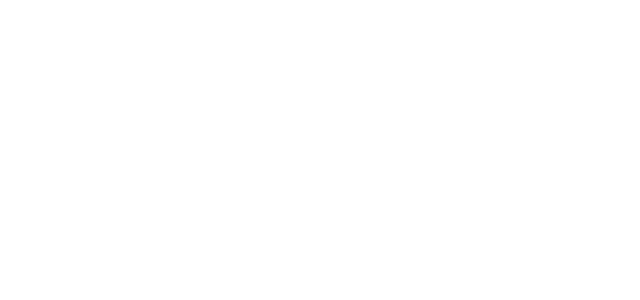
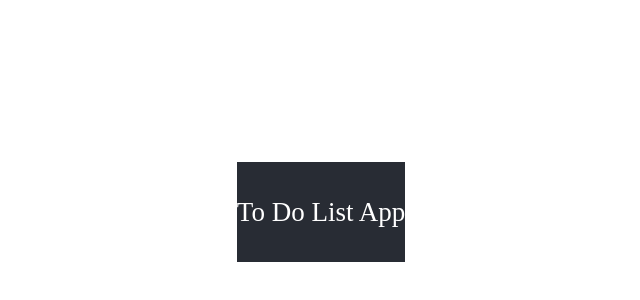
Before and after one commit to maamri95/todo-list, a React (Vite) app: page / in a window 1280 px wide. Shown: the part 188-488 px from the top of the page, without its empty margins (319-959 px from the left). Built offline with nearby package versions, Linux system fonts and the light colour scheme.

Commit message:
feat: add initial structure

```diff
--- a/src/App.component.tsx
+++ b/src/App.component.tsx
@@ -1,10 +1,18 @@
-import { AppContainer } from './App.styles'
+import { AppContainer, AppHeader, AppTitle } from './App.styles'
+import {TodoList} from "./components/TodoList/TodoList.component";
+import {RootState, TodoState} from "./store";
+import {useSelector} from "react-redux";
 
 function AppComponent() {
-
+    const todos = useSelector<RootState, TodoState>(state => state.todos);
   return (
       <AppContainer>
-
+        <AppHeader>
+          <AppTitle>
+            To Do List App
+          </AppTitle>
+        </AppHeader>
+        <TodoList todos={todos} />
       </AppContainer>
   )
 }
--- a/src/App.styles.ts
+++ b/src/App.styles.ts
@@ -7,3 +7,16 @@ export const AppContainer = styled.div`
   justify-content: center;
   height: 100vh;
 `;
+
+export const AppHeader = styled.header`
+  display: flex;
+  align-items: center;
+  justify-content: center;
+  height: 100px;
+  background-color: #282c34;
+  color: white;
+`;
+
+export const AppTitle = styled.h1`
+  font-size: 1.5em;
+`;
--- a/src/components/TodoList/TodoList.component.tsx
+++ b/src/components/TodoList/TodoList.component.tsx
@@ -1,11 +1,18 @@
-export const TodoList = (props: TodoListProps) => {
-  const { todos, onTodoClick } = props;
+import {FC} from "react";
+import { TodoListContainer } from "./TodoList.styles";
+import {Todo} from "../../entities";
+
+interface TodoListProps {
+  todos: Todo[];
+}
+
+export const TodoList: FC<TodoListProps> = ({todos}) => {
 
   return (
-    <ul>
+    <TodoListContainer>
       {todos.map(todo => (
-        <Todo key={todo.id} {...todo} onClick={() => onTodoClick(todo.id)} />
+        <TodoItem key={todo.id} todo={todo} />
       ))}
-    </ul>
+    </TodoListContainer>
   );
 };
--- a/src/components/TodoList/TodoList.styles.ts
+++ b/src/components/TodoList/TodoList.styles.ts
@@ -0,0 +1,7 @@
+import styled from "styled-components";
+
+export const TodoListContainer = styled.ul`
+  margin: 0;
+  padding: 0;
+  list-style: none;
+`;
```
Also changed, not shown: src/components/TodoItem/TodoItem.component.tsx (added, +24 -0 lines), src/components/TodoItem/TodoItem.styles.ts (added, +12 -0 lines).
